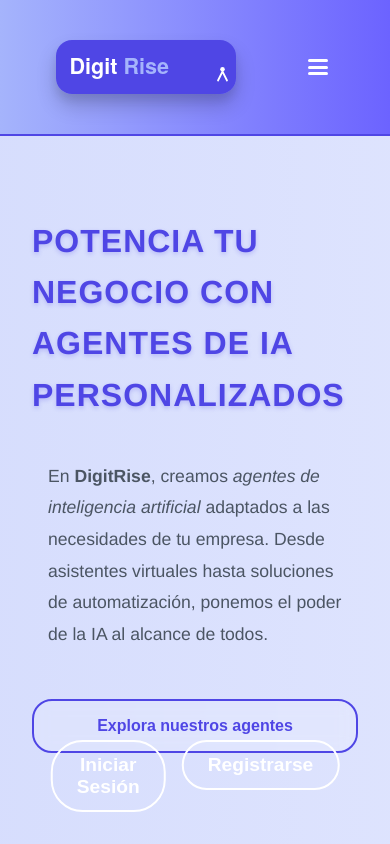
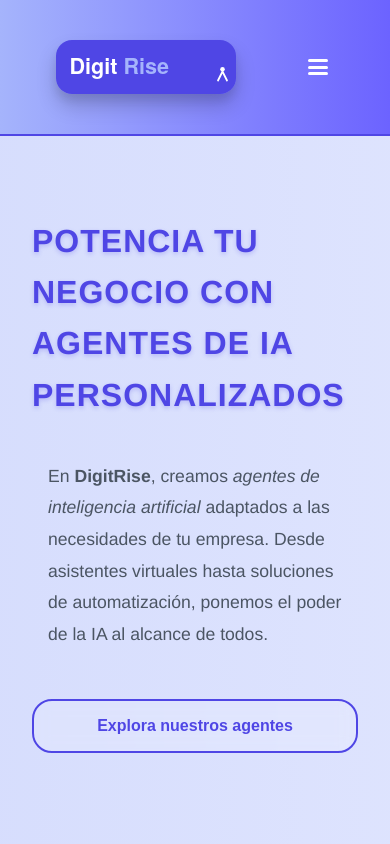
Before and after one commit to gallardo4/DigitRise, a Vue app in the folder digitrise/: page / in a window 390 px wide. Shown: the top 844 px of the page. Built offline with nearby package versions, Linux system fonts and the light colour scheme.

Commit message:
auth buttons on phone fixed

```diff
--- a/digitrise/src/components/Header.vue
+++ b/digitrise/src/components/Header.vue
@@ -54,13 +54,19 @@ onMounted(() => {
         <RouterLink to="/" class="nav-link" @click="isMenuOpen = false">Inicio</RouterLink>
         <RouterLink to="/agentes" class="nav-link" @click="isMenuOpen = false">Agentes IA</RouterLink>
         <RouterLink to="/equipo" class="nav-link" @click="isMenuOpen = false">Equipo</RouterLink>
-        <!-- <RouterLink to="/proyectos" class="nav-link" @click="isMenuOpen = false">Proyectos</RouterLink> -->
         <RouterLink to="/contacto" class="nav-link" @click="isMenuOpen = false">Contacto</RouterLink>
+
+        <!-- authButtons SOLO en móvil -->
+        <div class="authButtons authButtons-mobile">
+          <RouterLink to="/login"><button class="btnHeader" @click="isMenuOpen = false">Iniciar Sesión</button></RouterLink>
+          <RouterLink to="/register"><button class="btnHeader" @click="isMenuOpen = false">Registrarse</button></RouterLink>
+        </div>
       </nav>
 
-      <div class="authButtons">
-        <RouterLink to="/login" ><button class="btnHeader" onclick="this.blur()">Iniciar Sesión</button></RouterLink>
-        <RouterLink to="/register" ><button class="btnHeader" onclick="this.blur()">Registrarse</button></RouterLink>
+      <!-- authButtons SOLO en desktop -->
+      <div class="authButtons authButtons-desktop">
+        <RouterLink to="/login"><button class="btnHeader">Iniciar Sesión</button></RouterLink>
+        <RouterLink to="/register"><button class="btnHeader">Registrarse</button></RouterLink>
       </div>
     </div>
   </header>
--- a/digitrise/src/style.css
+++ b/digitrise/src/style.css
@@ -242,7 +242,11 @@ main {
   transform: rotate(-45deg) translateY(-6px);
 }
 
-.authButtons {
+.authButtons-mobile {
+  display: none;
+}
+
+.authButtons-desktop {
   display: flex;
   gap: 1rem;
 }
@@ -346,24 +350,22 @@ main {
     outline: none;
   }
 
-  .authButtons {
-    position: fixed;
-    bottom: 2rem;
-    left: 50%;
-    transform: translateX(-50%);
-    flex-direction: row;
-    gap: 1rem;
-    z-index: 1050;
+  .authButtons-desktop {
+    display: none;
+  }
+
+  .authButtons-mobile {
+    display: flex;
+    flex-direction: column;
+    gap: 1.25rem;
+    margin-top: 3rem;
   }
 
   .btnHeader {
-    padding: 0.75rem 1.5rem;
+    width: 100%;
+    padding: 0.75rem 0;
     font-size: 1.2rem;
     border-radius: 2rem;
-    box-shadow:
-      5px 5px 15px rgba(79, 70, 229, 0.3),
-      -5px -5px 15px rgba(255 255 255, 0.7);
-    transition: box-shadow 0.3s ease;
   }
 
   .btnHeader:hover,
```
